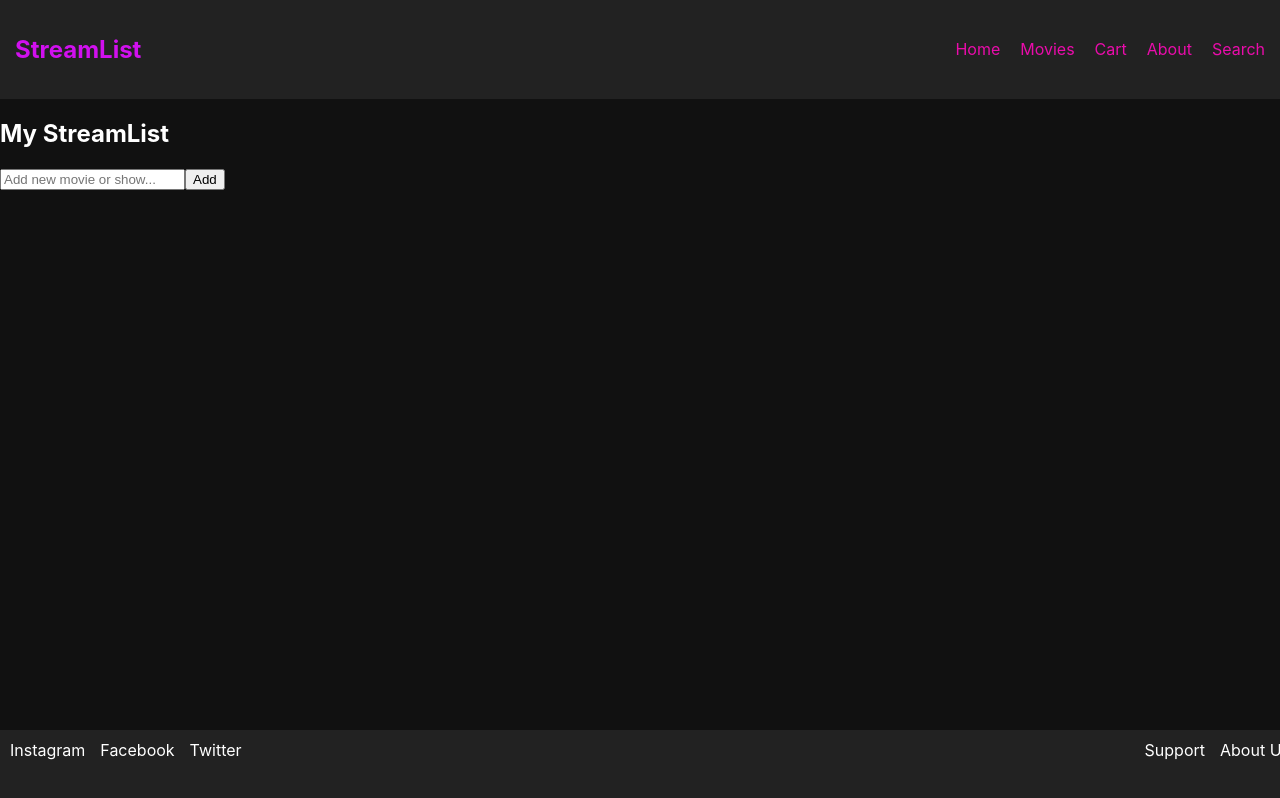
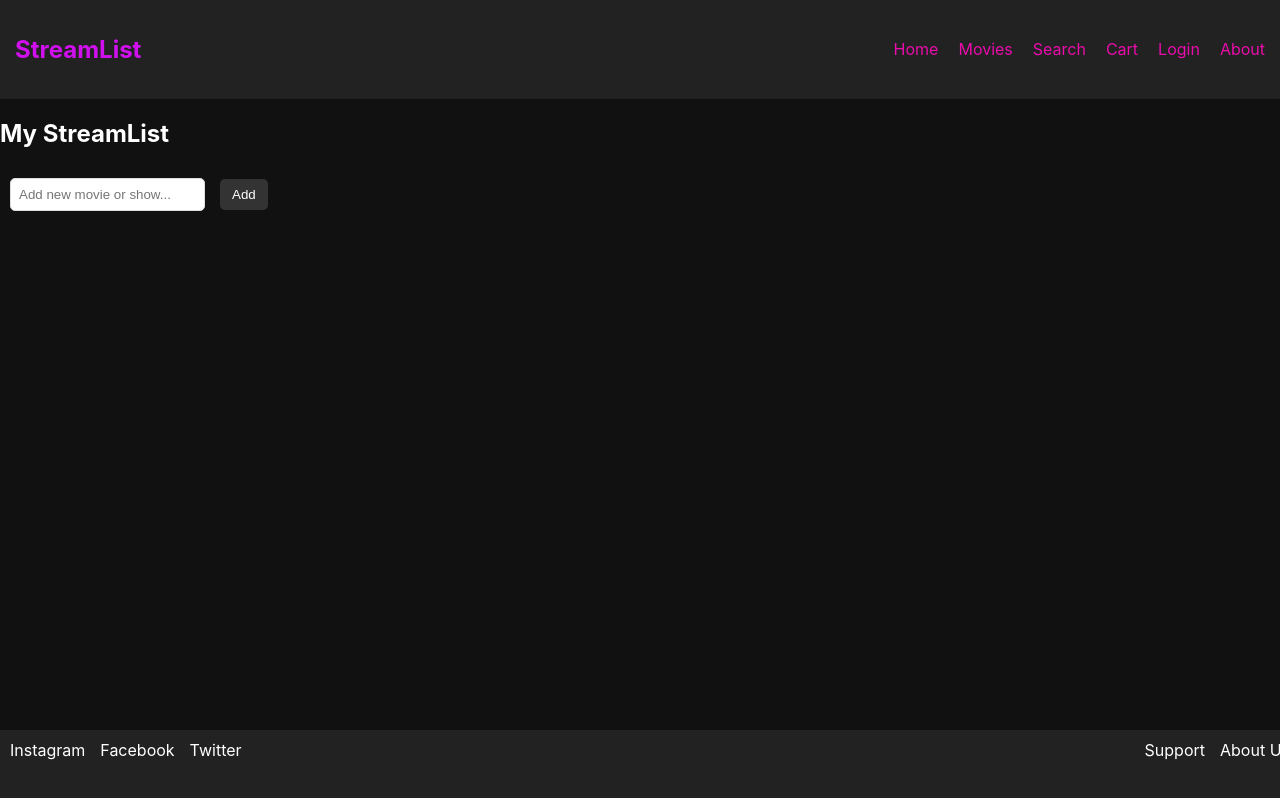
Before and after one commit to Brianthompson212/StreamList, a React (Create React App) app: page / in a window 1280 px wide. Built offline with nearby package versions, Linux system fonts and the light colour scheme.

Commit message:
Integrated MovieSearch route into App.js with existing user logic

```diff
--- a/src/App.js
+++ b/src/App.js
@@ -5,8 +5,9 @@
 import Movies from "./components/Movies";
 import Cart from "./components/Cart";
 import StreamList from "./components/StreamList";
+import MovieSearch from "./components/MovieSearch"; // Added
 import Login from "./components/Login";
-import Footer from "./components/Footer"; // Ensure Footer remains
+import Footer from "./components/Footer";
 
 function App() {
   const [user, setUser] = useState("");
@@ -26,6 +27,7 @@
         <Route path="/movies" element={<Movies />} />
         <Route path="/cart" element={<Cart />} />
         <Route path="/about" element={<About />} />
+        <Route path="/search" element={<MovieSearch />} /> {/* Added this line */}
         <Route path="/login" element={<Login setUser={setUser} />} />
       </Routes>
       <Footer />
--- a/src/components/Navbar.js
+++ b/src/components/Navbar.js
@@ -1,6 +1,7 @@
-import React from 'react';
-import { Link } from 'react-router-dom';
-import './Navbar.css';
+// src/components/Navbar.js
+import React from "react";
+import { Link } from "react-router-dom";
+import "./Navbar.css";
 
 function Navbar() {
   return (
@@ -9,9 +10,10 @@
       <ul>
         <li><Link to="/">Home</Link></li>
         <li><Link to="/movies">Movies</Link></li>
+        <li><Link to="/search">Search</Link></li> {/* Ensure this is correct */}
         <li><Link to="/cart">Cart</Link></li>
+        <li><Link to="/login">Login</Link></li> {/* Ensure this matches */}
         <li><Link to="/about">About</Link></li>
-        <li><Link to="/search">Search</Link></li>
       </ul>
     </nav>
   );
```
